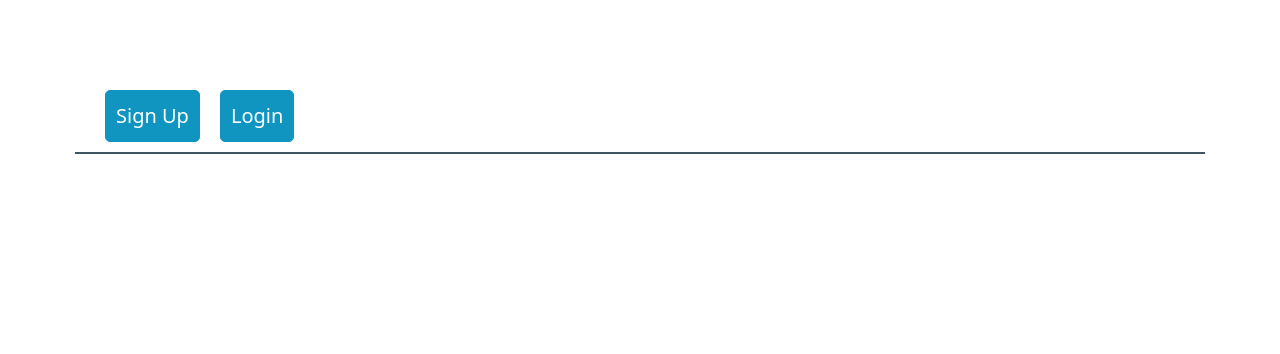
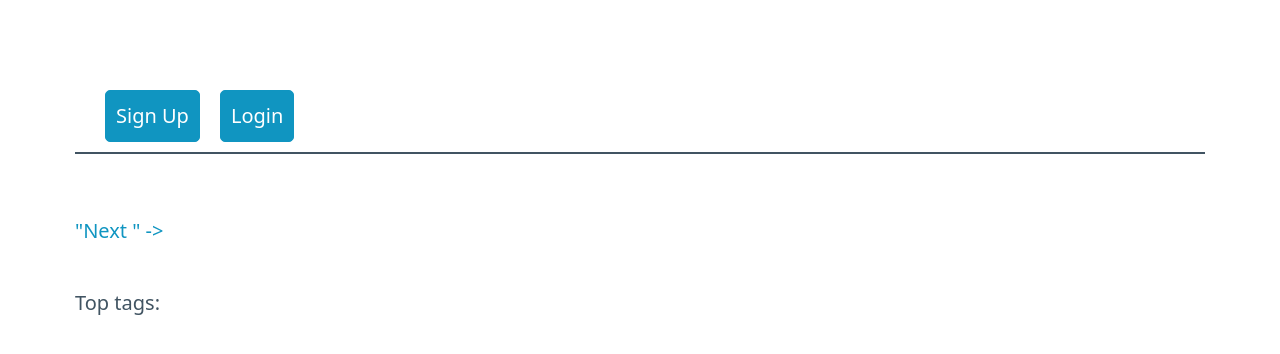
Before and after one commit to aleksVoit/django_app, a Django app: page / in a window 1280 px wide. Shown: the top 354 px of the page. Run offline with Django 5.2, Linux system fonts and the light colour scheme; data that the repository does not hold is empty; parts of the project's set-up code (start-up, migrations or seed data) failed here and were passed over.

Commit message:
pagination was done

```diff
--- a/quotes/quoteapp/static/quoteapp/style.css
+++ b/quotes/quoteapp/static/quoteapp/style.css
@@ -11,3 +11,10 @@
     padding: 20px; /* Внутренний отступ от содержимого до рамки */
     width: 1200px; /* Ширина div */
 }
+
+.pager {
+    padding-left: 0;
+    margin: 22px 0;
+    list-style: none;
+    text-align: center
+}
--- a/quotes/quoteapp/templates/quoteapp/index.html
+++ b/quotes/quoteapp/templates/quoteapp/index.html
@@ -11,12 +11,10 @@
 <body>
 <main class="container">
     <nav style="margin-bottom: 20px; border-bottom: 2px solid; padding-left: 30px">
-        {% load top_tags %}
         {% if user.is_authenticated %}
         <ul>
             <li><a href="{% url 'quoteapp:quote' %}" role="button">Add quote</a></li>
             <li><a href="{% url 'quoteapp:author' %}" role="button">Add author</a></li>
-            <li><a href="{% url 'quoteapp:top_tags' %}" role="button">Top tags</a></li>
         </ul>
         <ul>
             <li>Welcome <b>{{ user.username }}!</b></li>
@@ -29,7 +27,6 @@
         </ul>
         {% endif %}
     </nav>
-    {% load extract_quote_tags %}
 
     {% for quote in quotes %}
     <div class="bordered-div">
@@ -55,10 +52,32 @@
         </div>
     </div>
     <div style="height: 20px;"></div>
+    {% endfor %}
+    <nav>
+        <ul class="pager">
+
+            {% if previous_page %}
+            <li class="next">
+                <a href="{% url 'quoteapp:page' previous_page %}">
+                    <span aria-hidden="true"><-</span>
+                    " Previous"
+                </a>
+            </li>
+            {% endif %}
+            {% if next_page %}
+            <li class="next">
+                <a href="{% url 'quoteapp:page' next_page %}">
+                    "Next "
+                    <span aria-hidden="true">-></span>
+                </a>
+            </li>
+            {% endif %}
+
+        </ul>
+    </nav>
 
     <div>
         <p>Top tags:</p>
-        {% endfor %}
         {% for tag in top_tags %}
         <span class="tag_item">
             <a href="{% url 'quoteapp:quotes_with_tag' tag %}" class="outline"> {{ tag }} </a>
--- a/quotes/quoteapp/urls.py
+++ b/quotes/quoteapp/urls.py
@@ -5,6 +5,9 @@ app_name = 'quoteapp'
 
 urlpatterns = [
     path('', views.main, name='main'),
+
+    path('page/<int:page_number>', views.page, name='page'),
+
     path('author/', views.author, name='author'),
     path('quote/', views.quote, name='quote'),
     path('detail_quote/<str:quote_id>', views.detail_quote, name='detail_quote'),
--- a/quotes/quoteapp/views.py
+++ b/quotes/quoteapp/views.py
@@ -7,12 +7,42 @@ from collections import Counter
 
 
 # Create your views here.
+PERIOD = 10
 
 
 def main(request):
+    start = 0
+    stop = PERIOD
+    quotes = Quote.objects.all()[start:stop]
+    next_page = '2'
+    tags = top_tags(10)
+    return render(request, 'quoteapp/index.html',
+                  {'quotes': quotes,
+                   'top_tags': tags,
+                   'next_page': next_page,
+                   'previous_page': None})
+
+
+def page(request, page_number=1):
+    period = 10
+    start = period * (page_number - 1)
+    stop = period * page_number
     quotes = Quote.objects.all()
+    page_quotes = quotes[start:stop]
+    number_of_pages = int(len(quotes)/period) + 1
+    next_page = str(page_number + 1)
+    previous_page = str(page_number - 1)
+    if page_number == number_of_pages:
+        next_page = None
+    if page_number == 1:
+        previous_page = None
+
     tags = top_tags(10)
-    return render(request, 'quoteapp/index.html', {'quotes': quotes, 'top_tags': tags})
+    return render(request, 'quoteapp/index.html',
+                  {'quotes': page_quotes,
+                   'top_tags': tags,
+                   'next_page': next_page,
+                   'previous_page': previous_page})
 
 
 @login_required
@@ -94,12 +124,14 @@ def delete_author(request, author_id):
 
 
 def quotes_with_tag(request, tag):
+    tags = top_tags(10)
     required_quotes = list()
     all_quotes = Quote.objects.all()
     for q in all_quotes:
         if tag in q.tags:
             required_quotes.append(q)
-    return render(request, 'quoteapp/quotes_with_tag.html', context={'quotes': required_quotes})
+    return render(request, 'quoteapp/quotes_with_tag.html', context={'quotes': required_quotes,
+                                                                     'top_tags': tags})
 
 
 def top_tags(quantity):
```
Also changed, not shown: quotes/quoteapp/templates/quoteapp/quotes_with_tag.html (+11 -0 lines).
